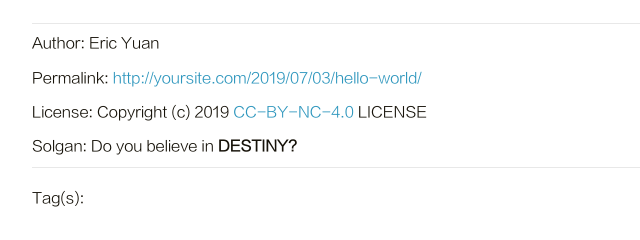
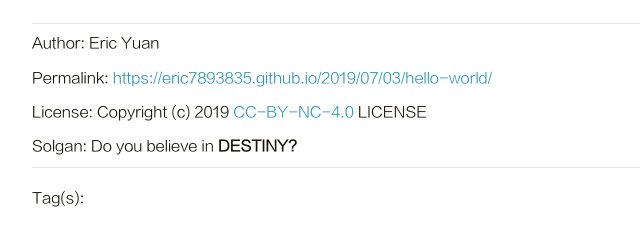
Before and after one commit to eric7893835/eric7893835.github.io, a plain HTML site: page 2019/07/03/hello-world/index.html in a window 1280 px wide. Shown: the part 1076-1316 px from the top of the page, 218-858 px from the left. Drawn offline with Linux system fonts and the light colour scheme.

Commit message:
Site updated: 2019-07-03 17:35:15

```diff
--- a/2019/07/03/hello-world/index.html
+++ b/2019/07/03/hello-world/index.html
@@ -145,7 +145,7 @@
 
                     <p class="copyright-item">
                         <span>Permalink:</span>
-                        <span><a href="http://yoursite.com/2019/07/03/hello-world/">http://yoursite.com/2019/07/03/hello-world/</a></span>
+                        <span><a href="https://eric7893835.github.io/2019/07/03/hello-world/">https://eric7893835.github.io/2019/07/03/hello-world/</a></span>
                     </p>
 
 
```
